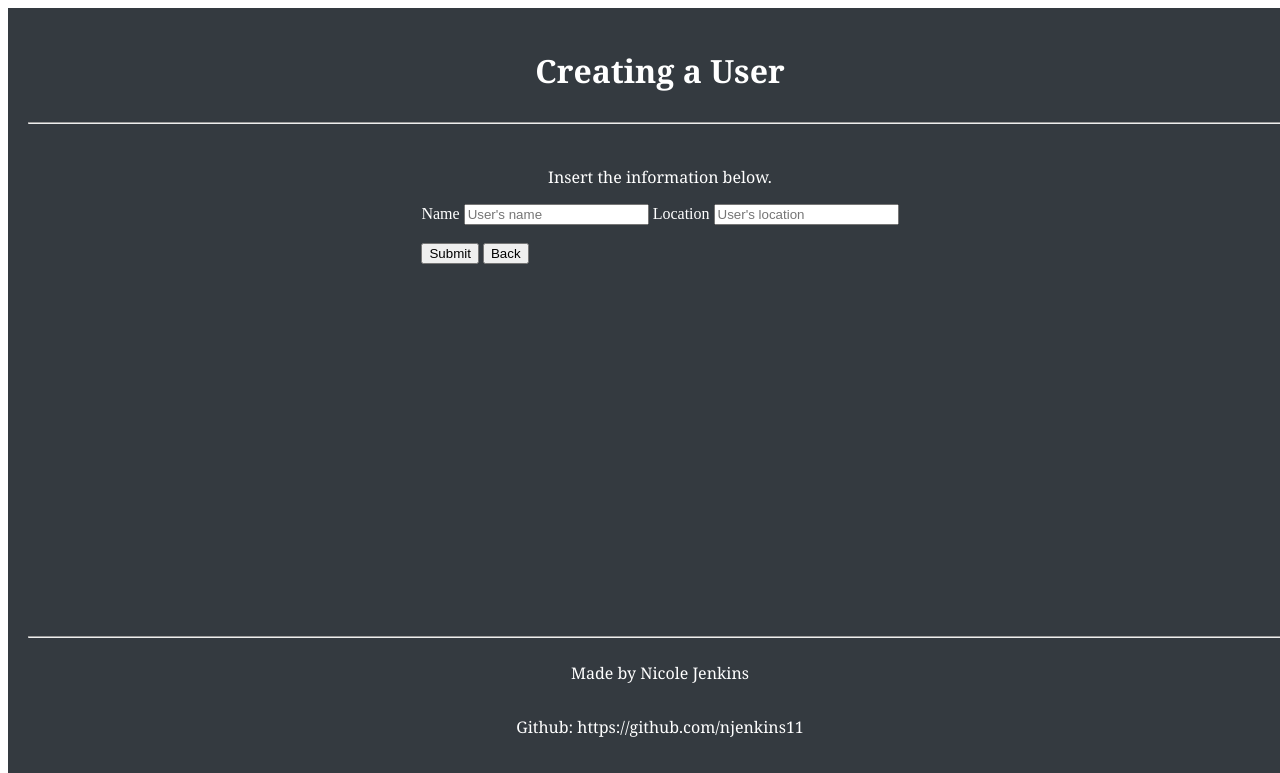
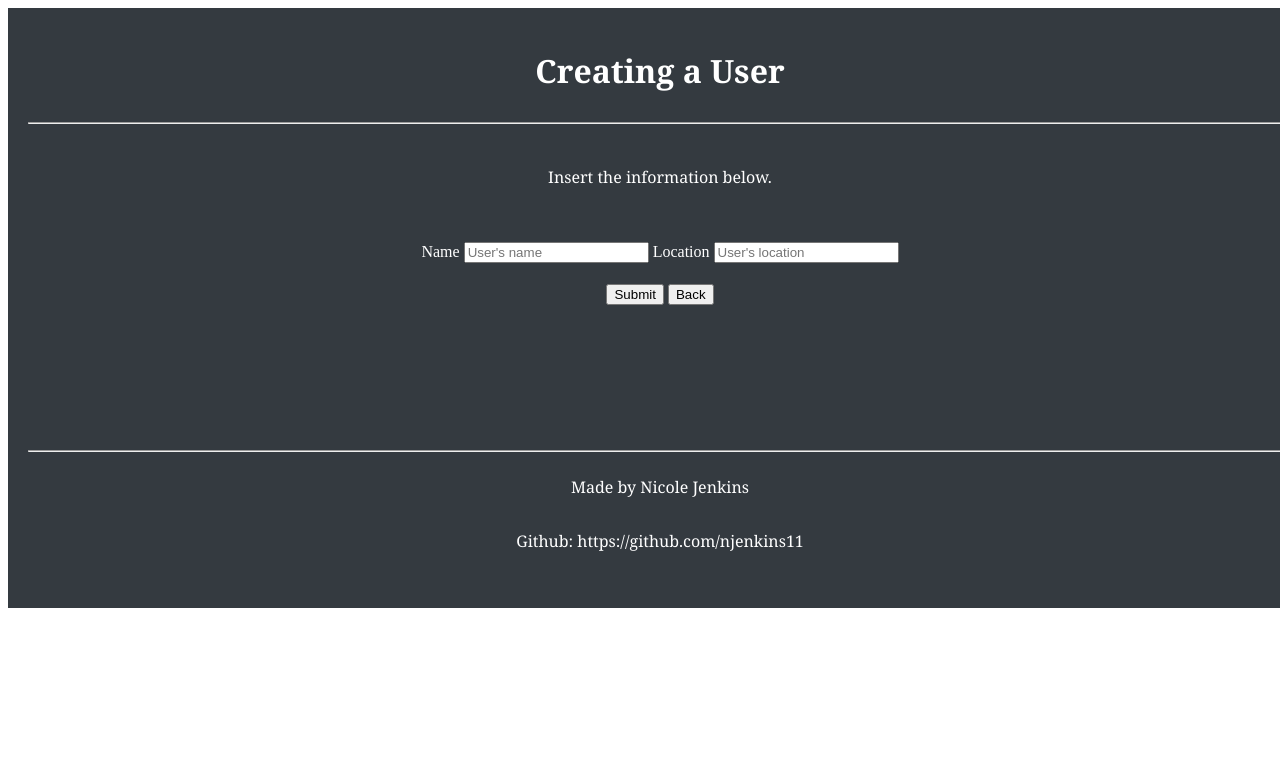
Before and after one commit to njenkins11/Flask-SQLAlchemy-Playground, a Flask app: page /create/ in a window 1280 px wide. Shown: the top 773 px of the page. Run offline with Flask 2, Linux system fonts and the light colour scheme.

Commit message:
Fixed centering on buttons in creating user.

```diff
--- a/templates/create.html
+++ b/templates/create.html
@@ -11,22 +11,27 @@
 <hr>
 <br>
 <p> Insert the information below.</p>
-
+<br>
+<div class = "home" style="height:65vh;">
 <!-- Creates the form to send information back to Flask from the user.-->
     <form method='POST'>
         <!-- Getting the user's name -->
         <label for="name" style="color:white">Name</label> <!-- The label is essentially a variable that carries over to Flask. Or a JSON attribute.-->
         <input type="text" name="name" placeholder="User's name" value="{{ request.form['name'] }}"></input>
-
         <!-- Getting the user's location -->
         <label for="location" style="color:white"> Location</label>
         <input type="text" name="location" placeholder="User's location" value="{{ request.form['location'] }}"></input>
         <br>
         <br>
-        <!-- Creates the button to submit the form-->
-        <button type="submit" style="position: center;">Submit</button>
-        <button type="button" onClick="window.location.href='{{url_for('redirect_index')}}'" style="text-align:center;"> Back </button>
     </form>
+        <table>
+            <tr>
+                <!-- Creates the button to submit the form-->
+                <td><button type="submit" style="text-align: center">Submit</button></td>
+                <td><button type="button" onClick="window.location.href='{{url_for('redirect_index')}}'" style="text-align:center;"> Back </button></td>
+            </tr>
+        </table>
+        <!--Gets info to flash messages if name or location is not provided.-->
     {%with messages = get_flashed_messages()%}
         {%if messages%}
             {%for message in messages%}
```
